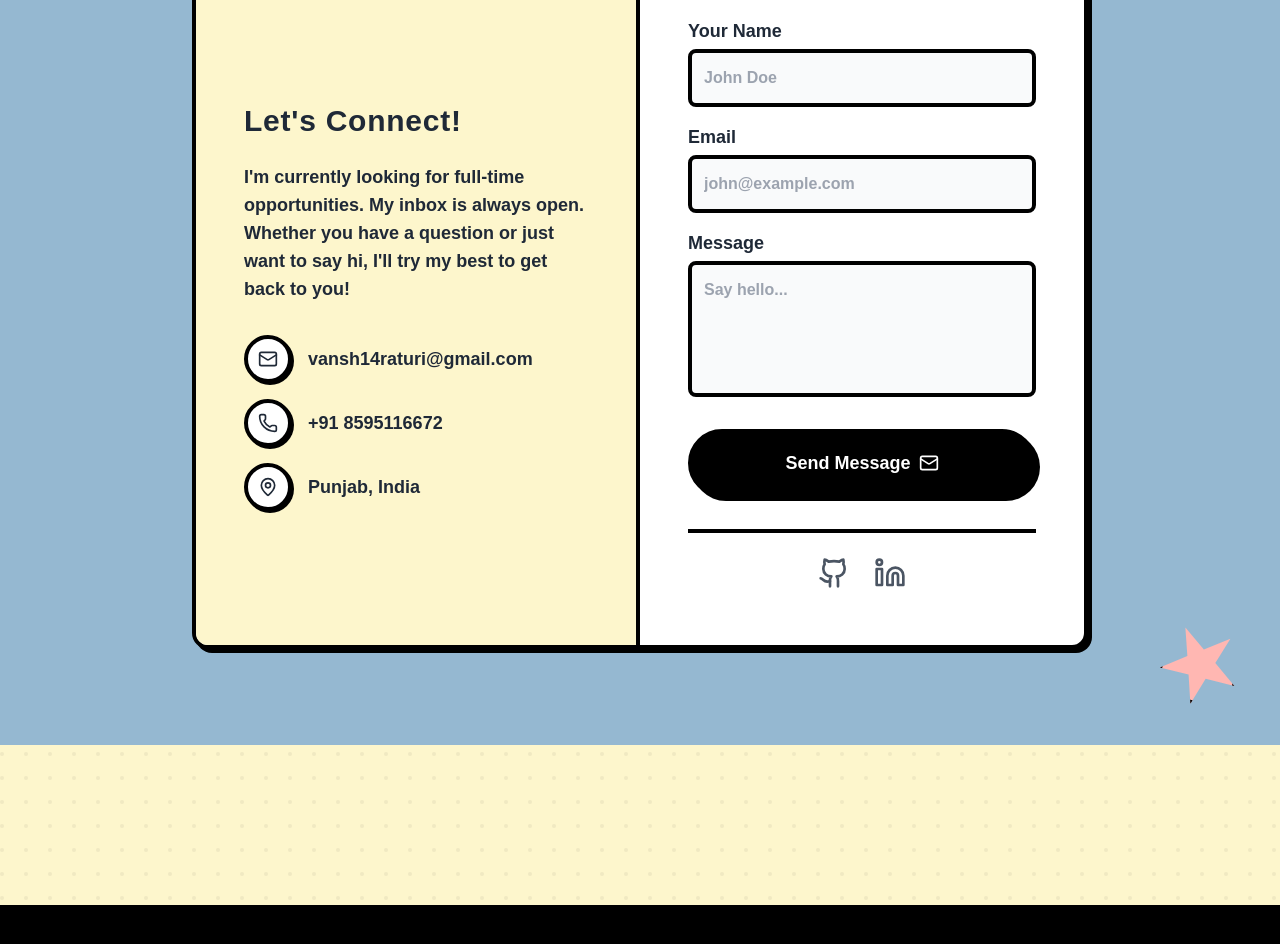
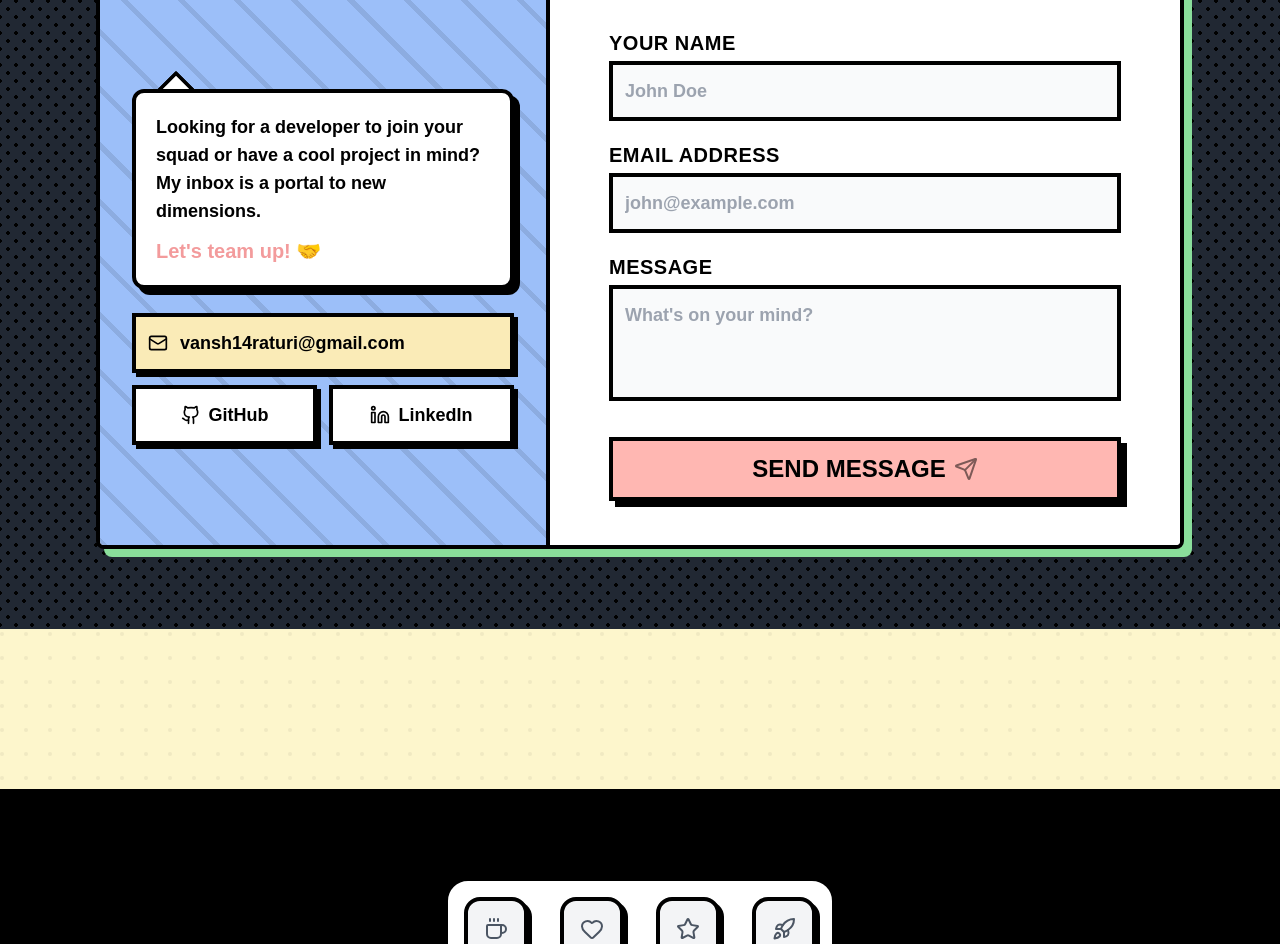
Before and after one commit to MastMaula1017/portfolio, a React (Vite) app: page / in a window 1280 px wide. Shown: the part 5560-6504 px from the top of the page. Built offline with nearby package versions, Linux system fonts and the light colour scheme.

Commit message:
style: position mascot beside who am i card

```diff
--- a/package.json
+++ b/package.json
@@ -10,6 +10,7 @@
     "preview": "vite preview"
   },
   "dependencies": {
+    "canvas-confetti": "^1.9.4",
     "clsx": "^2.1.1",
     "framer-motion": "^12.36.0",
     "lucide-react": "^0.577.0",
--- a/src/components/Contact.jsx
+++ b/src/components/Contact.jsx
@@ -1,15 +1,16 @@
 import React, { useState } from 'react';
 import { motion } from 'framer-motion';
-import { Mail, Github, Linkedin, MapPin, Phone } from 'lucide-react';
+import { Mail, Github, Linkedin, Send, Terminal, Minus, Square, X } from 'lucide-react';
 import toast, { Toaster } from 'react-hot-toast';
 import MagneticWrapper from './MagneticWrapper';
 
 const Contact = () => {
-  const [buttonText, setButtonText] = useState("Send Message");
+  const [buttonText, setButtonText] = useState("SEND MESSAGE");
+  const [isMinimized, setIsMinimized] = useState(false);
 
   const onSubmit = async (event) => {
     event.preventDefault();
-    setButtonText("Sending...");
+    setButtonText("SENDING...");
 
     const formData = new FormData(event.target);
     // Replace with actual Web3Forms key
@@ -66,118 +67,166 @@ const Contact = () => {
           }
         });
     }
-    setButtonText("Send Message");
+    setButtonText("SEND MESSAGE");
+  };
+
+  const handleMinimize = () => {
+    setIsMinimized(true);
+  };
+
+  const handleMaximize = () => {
+    setIsMinimized(false);
+  };
+
+  const handleClose = () => {
+    toast.error("Nice try! You can't close me until you send a message.", {
+      style: {
+        border: '4px solid black',
+        padding: '16px',
+        color: 'black',
+        background: '#FFB7B2',
+        fontFamily: '"Fredoka", sans-serif',
+        fontWeight: 'bold',
+        boxShadow: '4px 4px 0px 0px rgba(0,0,0,1)',
+        borderRadius: '12px'
+      }
+    });
   };
 
   return (
-    <section id="contact" className="section-padding bg-sky-blue relative">
+    <section id="contact" className="section-padding bg-black relative z-10 py-16 md:py-20 overflow-hidden mt-0">
       <Toaster position="bottom-center" />
-      <h2 className="heading-title text-white underline-white">Catch Me Here 📬</h2>
 
-      <div className="max-w-4xl mx-auto comic-card bg-white flex flex-col md:flex-row overflow-hidden">
+      {/* Background Pattern */}
+      <div className="absolute inset-0 bg-[#A6C8FF]" style={{ backgroundImage: 'radial-gradient(#000 15%, transparent 16%), radial-gradient(#000 15%, transparent 16%)', backgroundSize: '16px 16px', backgroundPosition: '0 0, 8px 8px', opacity: 0.2, zIndex: -1 }}></div>
 
-        {/* Left Info Side */}
-        <div className="md:w-1/2 bg-pastel-yellow p-8 md:p-12 border-b-4 md:border-b-0 md:border-r-4 border-black flex flex-col justify-center">
-          <h3 className="text-3xl mb-6">Let's Connect!</h3>
-          <p className="font-semibold text-lg mb-8">
-            I'm currently looking for full-time opportunities. My inbox is always open. Whether you have a question or just want to say hi, I'll try my best to get back to you!
+      <div className="max-w-6xl mx-auto relative px-4 md:px-0">
+
+         <h2 className="text-4xl md:text-5xl font-black font-fredoka text-white text-stroke-primary text-comic-3d text-center mb-10 underline decoration-wavy decoration-bubblegum transform -rotate-2">
+           Let's Connect 📭
+         </h2>
+
+         {/* OS Window Container */}
+         <div className="bg-[#f8f9fa] border-4 border-black rounded-lg shadow-[8px_8px_0_0_rgba(138,222,155,1)] flex flex-col relative z-20 overflow-hidden">
+
+            {/* Window Header */}
+            <div className="bg-[#FCCB06] border-b-4 border-black p-2 md:p-3 flex items-center justify-between rounded-t-[4px] z-30 relative">
+              <div className="flex items-center gap-2">
+                 <Terminal size={20} className="text-black" />
+                 <span className="font-bold font-fredoka text-base md:text-lg text-black tracking-widest uppercase">Contact_Portal.exe</span>
+              </div>
+              <div className="flex items-center gap-2">
+                 <button type="button" onClick={handleMinimize} className="w-6 h-6 bg-white border-2 border-black flex items-center justify-center shadow-[1px_1px_0_0_rgba(0,0,0,1)] hover:bg-gray-200 active:translate-y-[1px] active:translate-x-[1px] active:shadow-none transition-all"><Minus size={14}/></button>
+                 <button type="button" onClick={handleMaximize} className="w-6 h-6 bg-white border-2 border-black flex items-center justify-center shadow-[1px_1px_0_0_rgba(0,0,0,1)] hover:bg-gray-200 active:translate-y-[1px] active:translate-x-[1px] active:shadow-none transition-all"><Square size={12}/></button>
+                 <button type="button" onClick={handleClose} className="w-6 h-6 bg-bubblegum border-2 border-black flex items-center justify-center shadow-[1px_1px_0_0_rgba(0,0,0,1)] hover:bg-red-400 active:translate-y-[1px] active:translate-x-[1px] active:shadow-none transition-all"><X size={14}/></button>
+              </div>
+            </div>
+
+            {/* Window Body */}
+            <motion.div
+               animate={{ height: isMinimized ? 0 : 'auto', opacity: isMinimized ? 0 : 1 }}
+               transition={{ duration: 0.3, ease: "easeInOut" }}
+               className="flex flex-col lg:flex-row overflow-hidden"
+            >
+
+               {/* Left Column (The Content the User Liked) */}
+               <div className="lg:w-5/12 p-6 md:p-8 relative bg-[#9cbff9] border-b-4 lg:border-b-0 lg:border-r-4 border-black overflow-hidden flex flex-col justify-center">
+
+                  {/* Diagonal stripe pattern exactly like the image */}
+                  <div className="absolute inset-0 opacity-10 bg-[repeating-linear-gradient(45deg,#000,#000_5px,transparent_5px,transparent_40px)] pointer-events-none"></div>
+
+                  <div className="relative z-10 w-full max-w-sm mx-auto">
+
+                     {/* Speech Bubble */}
+                     <div className="bg-white border-4 border-black rounded-xl p-5 shadow-[6px_6px_0_0_rgba(0,0,0,1)] relative w-full mb-6">
+                       <div className="absolute -top-[16px] left-6 w-8 h-8 bg-white border-t-4 border-l-4 border-black transform rotate-45 z-[-1] rounded-sm"></div>
+                       <p className="font-bold font-nunito text-base md:text-lg text-black leading-snug mb-3">
+                          Looking for a developer to join your squad or have a cool project in mind? My inbox is a portal to new dimensions.
                        </p>
+                       <p className="font-black font-fredoka text-lg md:text-xl text-[#f39b9c]">
+                          Let's team up! 🤝
+                       </p>
+                     </div>
 
-          <div className="space-y-4">
-            <a href="mailto:vansh14raturi@gmail.com" className="flex items-center gap-4 text-lg font-bold group">
-              <div className="w-12 h-12 rounded-full bg-white border-4 border-black flex items-center justify-center group-hover:bg-bubblegum group-hover:-translate-y-1 transition-all shadow-[2px_2px_0_0_rgba(0,0,0,1)]">
+                     {/* Buttons matching image exactly */}
+                     <div className="flex flex-col gap-3 w-full">
+                        <MagneticWrapper>
+                          <a href="mailto:vansh14raturi@gmail.com" className="w-full bg-[#faebb7] border-4 border-black p-3 flex items-center gap-3 hover:bg-[#efdfa5] transition-colors text-black shadow-[4px_4px_0_0_rgba(0,0,0,1)] hover:translate-y-[1px] hover:translate-x-[1px] hover:shadow-[3px_3px_0_0_rgba(0,0,0,1)] active:translate-y-[4px] active:translate-x-[4px] active:shadow-none">
                              <Mail size={20} />
+                             <span className="font-bold font-nunito text-base md:text-lg">vansh14raturi@gmail.com</span>
+                          </a>
+                        </MagneticWrapper>
+
+                        <div className="flex gap-3">
+                          <MagneticWrapper className="flex-1">
+                            <a href="https://github.com/MastMaula1017" target="_blank" rel="noreferrer" className="w-full bg-white border-4 border-black p-3 flex items-center justify-center gap-2 hover:bg-gray-100 transition-colors text-black shadow-[4px_4px_0_0_rgba(0,0,0,1)] hover:translate-y-[1px] hover:translate-x-[1px] hover:shadow-[3px_3px_0_0_rgba(0,0,0,1)] active:translate-y-[4px] active:translate-x-[4px] active:shadow-none">
+                               <Github size={20} />
+                               <span className="font-bold font-nunito text-base md:text-lg">GitHub</span>
+                            </a>
+                          </MagneticWrapper>
+                          <MagneticWrapper className="flex-1">
+                            <a href="https://www.linkedin.com/in/003va/" target="_blank" rel="noreferrer" className="w-full bg-white border-4 border-black p-3 flex items-center justify-center gap-2 hover:bg-gray-100 transition-colors text-black shadow-[4px_4px_0_0_rgba(0,0,0,1)] hover:translate-y-[1px] hover:translate-x-[1px] hover:shadow-[3px_3px_0_0_rgba(0,0,0,1)] active:translate-y-[4px] active:translate-x-[4px] active:shadow-none">
+                               <Linkedin size={20} />
+                               <span className="font-bold font-nunito text-base md:text-lg">LinkedIn</span>
+                            </a>
+                          </MagneticWrapper>
                         </div>
-              <span className="group-hover:underline decoration-4 text-gray-800">vansh14raturi@gmail.com</span>
-            </a>
-
-            <a href="#" className="flex items-center gap-4 text-lg font-bold group">
-              <div className="w-12 h-12 rounded-full bg-white border-4 border-black flex items-center justify-center group-hover:bg-mint-green group-hover:-translate-y-1 transition-all shadow-[2px_2px_0_0_rgba(0,0,0,1)]">
-                <Phone size={20} />
-              </div>
-              <span className="group-hover:underline decoration-4 text-gray-800">+91 8595116672</span>
-            </a>
-
-            <div className="flex items-center gap-4 text-lg font-bold">
-              <div className="w-12 h-12 rounded-full bg-white border-4 border-black flex items-center justify-center shadow-[2px_2px_0_0_rgba(0,0,0,1)]">
-                <MapPin size={20} />
-              </div>
-              <span className="text-gray-800">Punjab, India</span>
                      </div>
                   </div>
                </div>
 
-        {/* Right Form Side */}
-        <div className="md:w-1/2 p-8 md:p-12">
-          <form className="flex flex-col gap-4" onSubmit={onSubmit}>
-            <div>
-              <label className="font-fredoka font-bold text-lg mb-1 block">Your Name</label>
+               {/* Right Column (The Form) */}
+               <div className="lg:w-7/12 p-6 md:p-8 lg:p-10 bg-white flex flex-col justify-center">
+                  <form onSubmit={onSubmit} className="flex flex-col gap-4 md:gap-5 w-full max-w-lg mx-auto">
+
+                     <div className="group relative">
+                       <label className="font-black font-fredoka text-lg md:text-xl text-black mb-1 block tracking-wide">YOUR NAME</label>
                        <input
                          type="text"
                          name="name"
                          required
                          placeholder="John Doe"
-                className="w-full bg-gray-50 border-4 border-black p-3 rounded-lg font-semibold focus:outline-none focus:-translate-y-1 focus:shadow-[4px_4px_0_0_rgba(0,0,0,1)] transition-all"
+                         className="w-full bg-gray-50 border-4 border-black p-3 font-nunito font-bold text-base md:text-lg focus:outline-none focus:bg-white focus:shadow-[4px_4px_0_0_rgba(138,222,155,1)] focus:-translate-y-1 transition-all placeholder:text-gray-400"
                        />
                      </div>
 
-            <div>
-              <label className="font-fredoka font-bold text-lg mb-1 block">Email</label>
+                     <div className="group relative">
+                       <label className="font-black font-fredoka text-lg md:text-xl text-black mb-1 block tracking-wide">EMAIL ADDRESS</label>
                        <input
                          type="email"
                          name="email"
                          required
                          placeholder="john@example.com"
-                className="w-full bg-gray-50 border-4 border-black p-3 rounded-lg font-semibold focus:outline-none focus:-translate-y-1 focus:shadow-[4px_4px_0_0_rgba(0,0,0,1)] transition-all"
+                         className="w-full bg-gray-50 border-4 border-black p-3 font-nunito font-bold text-base md:text-lg focus:outline-none focus:bg-white focus:shadow-[4px_4px_0_0_rgba(138,222,155,1)] focus:-translate-y-1 transition-all placeholder:text-gray-400"
                        />
                      </div>
 
-            <div>
-              <label className="font-fredoka font-bold text-lg mb-1 block">Message</label>
+                     <div className="group relative">
+                       <label className="font-black font-fredoka text-lg md:text-xl text-black mb-1 block tracking-wide">MESSAGE</label>
                        <textarea
                          name="message"
                          required
-                rows="4"
-                placeholder="Say hello..."
-                className="w-full bg-gray-50 border-4 border-black p-3 rounded-lg font-semibold focus:outline-none focus:-translate-y-1 focus:shadow-[4px_4px_0_0_rgba(0,0,0,1)] transition-all resize-none"
+                         rows="3"
+                         placeholder="What's on your mind?"
+                         className="w-full bg-gray-50 border-4 border-black p-3 font-nunito font-bold text-base md:text-lg focus:outline-none focus:bg-white focus:shadow-[4px_4px_0_0_rgba(138,222,155,1)] focus:-translate-y-1 transition-all placeholder:text-gray-400 resize-none"
                        ></textarea>
                      </div>
 
-            <MagneticWrapper className="w-full mt-2 flex">
-              <motion.button
-                 whileHover={{ scale: 1.05 }}
-                 whileTap={{ scale: 0.95 }}
-                 type="submit"
-                 className="w-full bg-black text-white comic-button py-4 hover:bg-gray-800 flex justify-center items-center gap-2"
-              >
-                {buttonText} {buttonText === "Send Message" && <Mail size={20} />}
-              </motion.button>
-            </MagneticWrapper>
-          </form>
-
-          <div className="flex justify-center gap-6 mt-8 border-t-4 border-black pt-6">
-            <MagneticWrapper>
-              <a href="https://github.com/MastMaula1017" target="_blank" rel="noreferrer" className="inline-block text-gray-600 hover:text-black hover:-translate-y-1 transition-transform">
-                 <Github size={32} />
-              </a>
-            </MagneticWrapper>
-            <MagneticWrapper>
-              <a href="https://www.linkedin.com/in/003va/" target="_blank" rel="noreferrer" className="inline-block text-gray-600 hover:text-blue-600 hover:-translate-y-1 transition-transform">
-                 <Linkedin size={32} />
-              </a>
+                     <div className="mt-2">
+                       <MagneticWrapper className="w-full">
+                         <button type="submit" className="w-full bg-bubblegum border-4 border-black py-3 mb-1 font-black font-fredoka text-xl md:text-2xl text-black flex items-center justify-center gap-2 shadow-[6px_6px_0_0_rgba(0,0,0,1)] hover:bg-[#ff9ca2] hover:translate-y-[2px] hover:translate-x-[2px] hover:shadow-[4px_4px_0_0_rgba(0,0,0,1)] active:shadow-none active:translate-y-[6px] active:translate-x-[6px] transition-all">
+                            {buttonText} {buttonText === "SEND MESSAGE" && <Send size={24} className="animate-pulse" />}
+                         </button>
                        </MagneticWrapper>
                      </div>
+
+                  </form>
+               </div>
+
+            </motion.div>
          </div>
 
       </div>
-
-      {/* Decorative element */}
-      <motion.div
-        animate={{ rotate: -360 }}
-        transition={{ duration: 15, repeat: Infinity, ease: 'linear' }}
-        className="hidden md:block absolute bottom-10 right-10 w-20 h-20 bg-bubblegum border-4 border-black rotate-45 z-0"
-        style={{ clipPath: 'polygon(50% 0%, 61% 35%, 98% 35%, 68% 57%, 79% 91%, 50% 70%, 21% 91%, 32% 57%, 2% 35%, 39% 35%)' }}
-      />
     </section>
   );
 };
--- a/src/components/Footer.jsx
+++ b/src/components/Footer.jsx
@@ -1,24 +1,110 @@
-import React, { useState } from 'react';
+import React, { useState, useEffect } from 'react';
 import { motion, AnimatePresence } from 'framer-motion';
 import { Coffee, Rocket, Star, Heart } from 'lucide-react';
+import confetti from 'canvas-confetti';
 import MagneticWrapper from './MagneticWrapper';
 
 const Footer = () => {
   const [hoveredIcon, setHoveredIcon] = useState(null);
+  const [isShaking, setIsShaking] = useState(false);
+  const [flashColor, setFlashColor] = useState(null);
 
   const scrollToTop = () => {
     window.scrollTo({ top: 0, behavior: 'smooth' });
   };
 
+  const popHeartConfetti = () => {
+    const defaults = { spread: 360, ticks: 100, gravity: 0, decay: 0.94, startVelocity: 30, shapes: ['heart'], colors: ['#FFC0CB', '#FF69B4', '#FF1493', '#C71585'] };
+    confetti({ ...defaults, particleCount: 50, scalar: 2 });
+    confetti({ ...defaults, particleCount: 25, scalar: 3 });
+    confetti({ ...defaults, particleCount: 10, scalar: 4 });
+  };
+
+  const triggerCoffeeShake = () => {
+    setIsShaking(true);
+    setTimeout(() => setIsShaking(false), 500); // Shake for 500ms
+  };
+
+  const shootRocket = () => {
+    // Scroll tiny bit down then quickly up to simulate launch
+    window.scrollBy({ top: 50, behavior: 'smooth' });
+    setTimeout(() => {
+        window.scrollTo({ top: 0, behavior: 'smooth' });
+        confetti({
+            particleCount: 100,
+            spread: 70,
+            origin: { y: 0.1 },
+            colors: ['#000000', '#FFFFFF', '#8ade9b']
+        });
+    }, 300);
+  };
+
+  const flashStarPower = () => {
+    const colors = ['#ff9ca2', '#8ade9b', '#8ae8ff', '#fbfab1'];
+    setFlashColor(colors[Math.floor(Math.random() * colors.length)]);
+    setTimeout(() => setFlashColor(null), 150);
+    setTimeout(() => {
+       setFlashColor(colors[Math.floor(Math.random() * colors.length)]);
+       setTimeout(() => setFlashColor(null), 150);
+    }, 300);
+
+    // Star confetti explosion
+    confetti({
+      particleCount: 80,
+      spread: 100,
+      origin: { y: 1 },
+      shapes: ['star'],
+      colors: ['#fbfab1', '#FFD700', '#FFA500']
+    });
+  };
+
+  useEffect(() => {
+    if (isShaking) {
+      document.body.classList.add('shake-animation');
+    } else {
+      document.body.classList.remove('shake-animation');
+    }
+  }, [isShaking]);
+
+  useEffect(() => {
+    if (flashColor) {
+      document.body.style.backgroundColor = flashColor;
+      document.body.style.transition = 'background-color 0s';
+    } else {
+      document.body.style.backgroundColor = '';
+      document.body.style.transition = 'background-color 0.5s ease';
+    }
+  }, [flashColor]);
+
   const interactiveElements = [
-    { id: 'code', icon: <Rocket size={24} />, text: 'Launched with Code', color: 'bg-bubblegum' },
-    { id: 'coffee', icon: <Coffee size={24} />, text: 'Fueled by Logic', color: 'bg-mint-green' },
-    { id: 'heart', icon: <Heart size={24} />, text: 'Built with Passion', color: 'bg-sky-blue' },
-    { id: 'star', icon: <Star size={24} />, text: 'Aiming for the Stars', color: 'bg-pastel-yellow' }
+    { id: 'coffee', icon: <Coffee size={24} />, text: 'Caffeine Rush', color: 'bg-mint-green', action: triggerCoffeeShake },
+    { id: 'heart', icon: <Heart size={24} />, text: 'Spread Love', color: 'bg-sky-blue', action: popHeartConfetti },
+    { id: 'star', icon: <Star size={24} />, text: 'Star Power', color: 'bg-pastel-yellow', action: flashStarPower },
+    { id: 'code', icon: <Rocket size={24} />, text: 'Launch Rocket', color: 'bg-bubblegum', action: shootRocket }
   ];
 
   return (
     <footer className="relative mt-24 overflow-hidden bg-black text-white pt-20 pb-10 border-t-8 border-black z-20">
+
+      {/* Dynamic inline style for shake - Alternatively added to index.css */}
+      <style dangerouslySetInnerHTML={{__html: `
+        @keyframes screenShake {
+          0% { transform: translate(1px, 1px) rotate(0deg); }
+          10% { transform: translate(-1px, -2px) rotate(-1deg); }
+          20% { transform: translate(-3px, 0px) rotate(1deg); }
+          30% { transform: translate(3px, 2px) rotate(0deg); }
+          40% { transform: translate(1px, -1px) rotate(1deg); }
+          50% { transform: translate(-1px, 2px) rotate(-1deg); }
+          60% { transform: translate(-3px, 1px) rotate(0deg); }
+          70% { transform: translate(3px, 1px) rotate(-1deg); }
+          80% { transform: translate(-1px, -1px) rotate(1deg); }
+          90% { transform: translate(1px, 2px) rotate(0deg); }
+          100% { transform: translate(1px, -2px) rotate(-1deg); }
+        }
+        .shake-animation {
+          animation: screenShake 0.5s cubic-bezier(.36,.07,.19,.97) both;
+        }
+      `}} />
 
       {/* Cityscape Silhouette Background */}
       <div
@@ -33,10 +119,12 @@ const Footer = () => {
            {interactiveElements.map((el) => (
               <MagneticWrapper key={el.id}>
                 <motion.div
+                   onClick={el.action}
                    onHoverStart={() => setHoveredIcon(el.id)}
                    onHoverEnd={() => setHoveredIcon(null)}
                    whileHover={{ y: -10, scale: 1.1 }}
-                   className={`w-14 h-14 md:w-16 md:h-16 rounded-2xl border-4 border-black flex items-center justify-center cursor-pointer relative shadow-[4px_4px_0_0_rgba(0,0,0,1)] ${hoveredIcon === el.id ? el.color : 'bg-gray-100'}`}
+                   whileTap={{ scale: 0.9 }}
+                   className={`w-14 h-14 md:w-16 md:h-16 rounded-2xl border-4 border-black flex items-center justify-center cursor-pointer relative shadow-[4px_4px_0_0_rgba(0,0,0,1)] active:shadow-none active:translate-y-1 transition-colors ${hoveredIcon === el.id ? el.color : 'bg-gray-100'}`}
                 >
                    <div className={`${hoveredIcon === el.id ? 'text-black' : 'text-gray-600'}`}>
                       {el.icon}
@@ -49,7 +137,7 @@ const Footer = () => {
                          initial={{ opacity: 0, y: 10, scale: 0.8 }}
                          animate={{ opacity: 1, y: -20, scale: 1 }}
                          exit={{ opacity: 0, y: 10, scale: 0.8 }}
-                         className={`absolute -top-14 w-max px-4 py-2 border-2 border-black rounded-xl font-bold font-fredoka shadow-[2px_2px_0_0_rgba(0,0,0,1)] text-black z-30 ${el.color}`}
+                         className={`absolute -top-14 w-max px-4 py-2 border-2 border-black rounded-xl font-bold font-fredoka shadow-[2px_2px_0_0_rgba(0,0,0,1)] text-black z-30 pointer-events-none ${el.color}`}
                        >
                          {el.text}
                          {/* Tooltip pointer */}
```
Also changed, not shown: 1 other file (tests, documents, lock files or other folders). Lines whose indentation alone changed are shown as unchanged.
